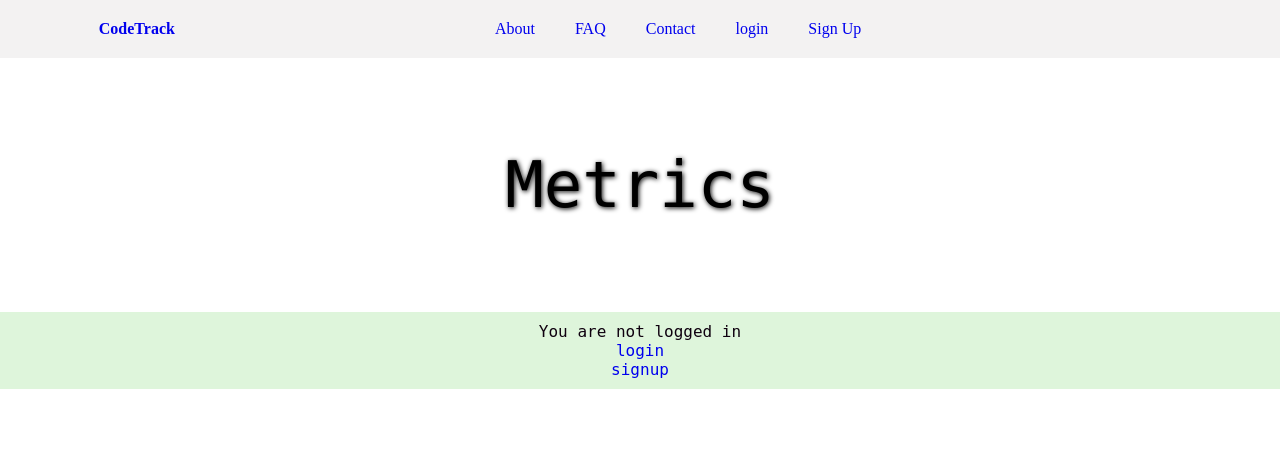
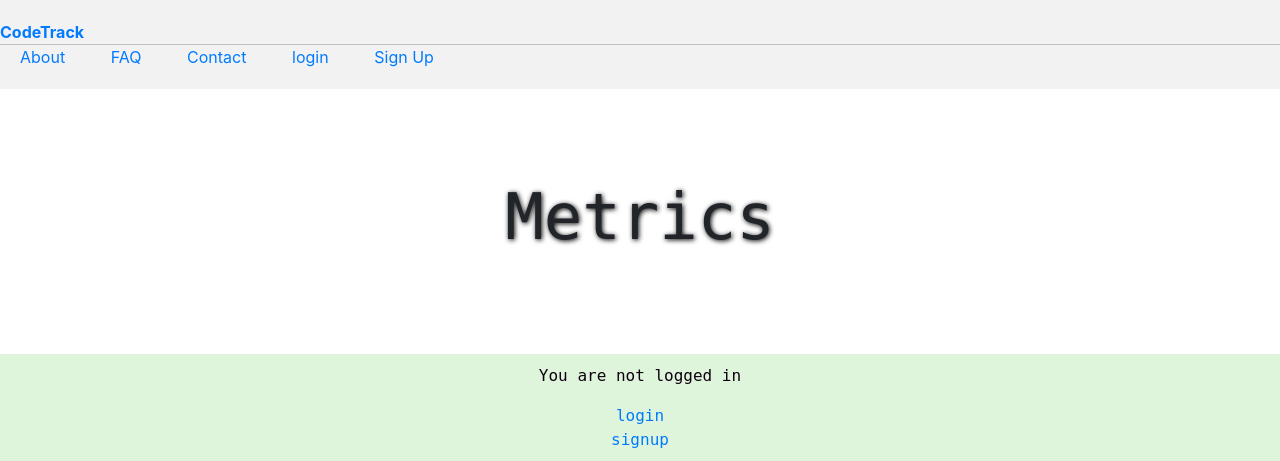
Before and after one commit to chingu-voyages/v15-geckos-team-01, a Django app: template metrics/templates/metrics/metrics.html in a window 1280 px wide. Shown: the top 461 px of the page. Run offline with Django 3.2, Linux system fonts and the light colour scheme; the template is opened without the code that fills it, so the values that code supplies are empty; some libraries are stand-ins or nearby versions.

Commit message:
current working site, links fixed.

```diff
--- a/GeckoOneHome/templates/GeckoOneHome/index.html
+++ b/GeckoOneHome/templates/GeckoOneHome/index.html
@@ -22,9 +22,10 @@
             <div class="menu_items"><a href="#">About</a></div>
             <div class="menu_items"><a href="#">FAQ</a></div>
             <div class="menu_items"><a href="#">Contact</a></div>
+            <div class="menu_items"><a href="{% url 'metrics' %}">Metrics</a></div>
             {% if user.is_authenticated %}
 
-            <div class="menu_items"><a href="metrics/mytrack.html">Set goals</a></div>
+            <div class="menu_items"><a href="{% url 'myTrack' %}">Set goals</a></div>
 
 
               <div class="menu_items"><a href="{% url 'logout' %}">logout</a></div>
--- a/metrics/templates/metrics/metrics.html
+++ b/metrics/templates/metrics/metrics.html
@@ -10,6 +10,10 @@
     <!-- links to our css(optional) and javascript file-->
     <link rel=stylesheet href="{% static 'css/style.css' %}" />
      <link rel=stylesheet href="{% static 'css/custom_metrics.css' %}" />
+     <link rel="stylesheet" href="https://stackpath.bootstrapcdn.com/bootstrap/4.4.1/css/bootstrap.min.css" integrity="sha384-Vkoo8x4CGsO3+Hhxv8T/Q5PaXtkKtu6ug5TOeNV6gBiFeWPGFN9MuhOf23Q9Ifjh" crossorigin="anonymous">
+    <!-- FONT AWESOME ICONS -->
+    <script src="https://kit.fontawesome.com/b570a31fd0.js" crossorigin="anonymous"></script>
+
     <!-- LOCAL css file load
     <link rel=stylesheet href="local/home_css.css" />
   -->
@@ -23,14 +27,14 @@
 
 <body>
     <nav>
-      <div><a href="/"><strong>CodeTrack</strong></a></div>
+      <div class="title_home"><a href="/"><strong>CodeTrack</strong></a></div>
         <div class="menu">
             <div class="menu_items"><a href="#">About</a></div>
             <div class="menu_items"><a href="#">FAQ</a></div>
             <div class="menu_items"><a href="#">Contact</a></div>
             {% if user.is_authenticated %}
 
-            <div class="menu_items"><a href="metrics/mytrack.html">Set goals</a></div>
+            <div class="menu_items"><a href="{% url 'myTrack' %}">Set goals</a></div>
 
 
               <div class="menu_items"><a href="{% url 'logout' %}">logout</a></div>
@@ -58,8 +62,8 @@
  <div class="flex_column2">
 
 {% if user.is_authenticated %}
-  <h2> Your Track </h2>
-  <h2> {{ user.email }} </h2>
+  <h1> Your Track </h1>
+  <h4> {{ user.email }} </h4>
   <p><a href="{% url 'logout' %}">logout</a></p>
   <h2>My TO DO list:</h2>
   <div class="flex_column_container">
@@ -80,6 +84,7 @@
 
 
   </div>
+  <div class="todo_box">
   <li>
   {{ user.goals }}
 
@@ -87,18 +92,19 @@
 
   <li>{{ goal }}
   {% if goal.id %}
-  <a href="{% url 'deleteGoal' goal.id %}">Delete</a></li>
+  <a class="delete_link" href="{% url 'deleteGoal' goal.id %}"><i class="far fa-window-close"></i></a></li>
   {% else %}
   <a href='#'></a></li>
   {% endif %}
   {% endfor %}
 
   </li>
+  </div>
 
-  <div class="bookmarks">
+  <div class="bookmarks" style="display: none;">
       <div class="flex-column2">
           <button> Expand </button>
-          <div class="flex_column" style="display: none;">
+          <div class="flex_column" >
           <li><a href="https://chingu.io/">Chingu application</a></li>
           </div>
       </div>
--- a/static/css/custom_metrics.css
+++ b/static/css/custom_metrics.css
@@ -1,18 +1,60 @@
 li {
+    flex-wrap: wrap;
+    display: flex;
+    flex-direction: column;
     background-color: white;
-
     width: auto;
     border: solid 1px darkseagreen;
     border-radius: 10%;
     height: 2em;
     padding-bottom: 2em;
-    padding-top: 1em;
+    padding-top: 2em;
     padding-right: 10px;
     padding-left: 10px;
-    text-align: center;
     display: flex;
     justify-content: center;
+    margin-bottom: 10px;
+    text-align: left;
+
 }
+
+/* Overriding some style.css elements for responsiveness */
+nav {
+    display: flex;
+    width: 100vw;
+
+}
+
+main {
+    width: 100vw;
+}
+
+.menu {
+    padding: 0;
+}
+
+.menu_items {
+    padding-right: 2vw;
+}
+
+.delete_link {
+    text-align: right;
+
+}
+/* END OVERRIDES */
+
+
+
+
+.todo_box {
+    width: auto;
+    padding: 10px;
+    background-color: #eee9f5;
+}
+.title_home {
+    border-bottom: 1px solid silver;
+}
+
 .large_h1 {
     text-shadow: 1px 1px 5px black;
     font-size: 4em;
```
Also changed, not shown: db.sqlite3.
